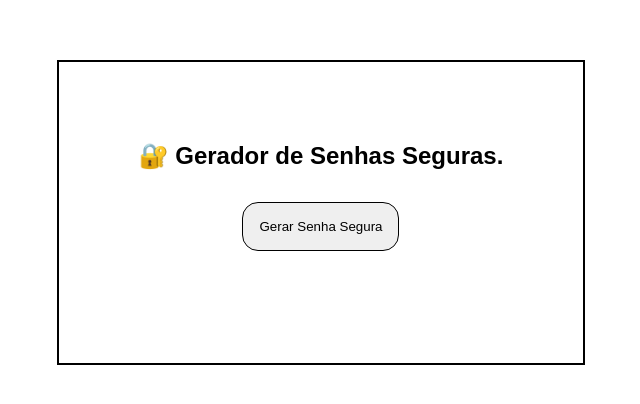
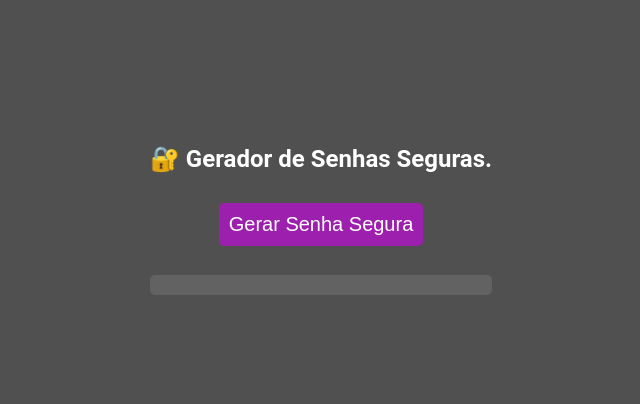
Before and after one commit to otaviochaves05/gerador-de-senhas, a website built with Vite: page index.html in a window 1280 px wide. Shown: the part 188-592 px from the top of the page, without its empty margins (319-959 px from the left). Built offline with nearby package versions, Linux system fonts and the light colour scheme.

Commit message:
correcao css

```diff
--- a/index.html
+++ b/index.html
@@ -5,7 +5,6 @@
     <meta charset="UTF-8">
     <meta name="viewport" content="width=device-width, initial-scale=1.0">
     <title>Gerador de Senha Seguras</title>
-    <link rel="stylesheet" href="./src/main.css">
 </head>
 
 <body>
--- a/package.json
+++ b/package.json
@@ -4,12 +4,14 @@
   "description": "Gerador de senhas seguras",
   "main": "index.js",
   "scripts": {
-    "test": "echo \"Error: no test specified\" && exit 1"
+    "test": "echo \"Error: no test specified\" && exit 1",
+    "dev": "vite --open"
   },
   "author": "",
   "license": "ISC",
   "dependencies": {
-    "nanoid": "^5.1.3"
+    "nanoid": "^5.1.3",
+    "vite": "^6.2.1"
   },
   "type": "module"
 }
--- a/src/main.css
+++ b/src/main.css
@@ -1,4 +1,4 @@
-*{
+/* *{
     border: 0;
     box-sizing: border-box;
     font-family: Arial, Helvetica, sans-serif;
@@ -31,7 +31,7 @@ button{
     padding: 16px;
     border: 1px solid;
     border-radius: 16px;
-    /* background-color: cadetblue; */
+
 }
 
 h1{
@@ -40,5 +40,43 @@ h1{
 
 h2{
     padding: 16px;
-    /* border: 1px solid; */
-}
+
+} */
+
+/* src/style.css */
+body {
+    background-color: #505050;
+    color: white;
+    font-family: Roboto, Oxygen, Ubuntu, Cantarell, 'Open Sans', 'Helvetica Neue', sans-serif;
+    text-align: center;
+    display: flex;
+    flex-direction: column;
+    align-items: center;
+    justify-content: center;
+    min-height: 100vh;
+  }
+
+  main {
+    background-color: rgba(255,255,255,0.1);
+    max-width: 600px;
+    border-radius: 10px;
+    padding: 10px 30px;
+  }
+
+  h2 {
+    color: #e8a4f0;
+    background-color: rgba(255,255,255,0.1);
+    border-radius: 5px;
+    padding: 10px;
+  }
+
+  button {
+    background-color: #9d1fae;
+    border: 0 none;
+    padding: 10px;
+    font-size: 20px;
+    color: white;
+    border-radius: 5px;
+    cursor: pointer;
+    margin: 10px
+  }
--- a/src/main.js
+++ b/src/main.js
@@ -1,4 +1,5 @@
 import { nanoid } from 'nanoid'
+import "./main.css"
 
 const generatePassowordButton = document.querySelector('button');
 const displayPassoword = document.querySelector('h2');
```
Also changed, not shown: 1 other file.
